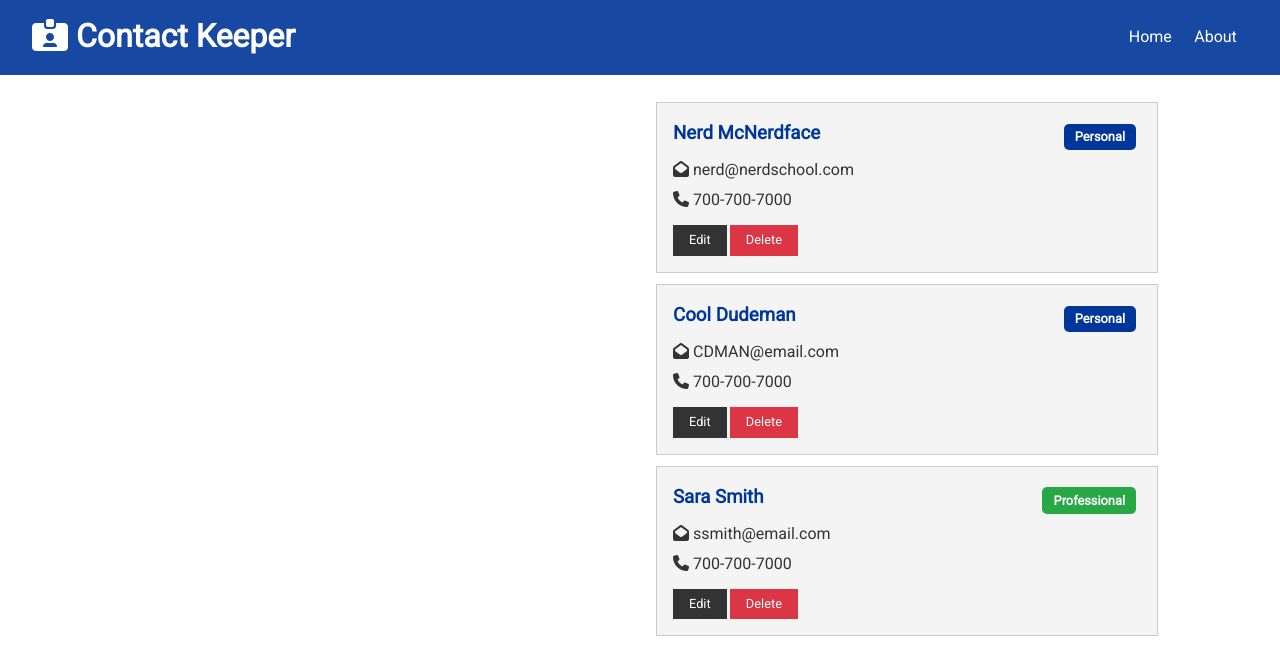
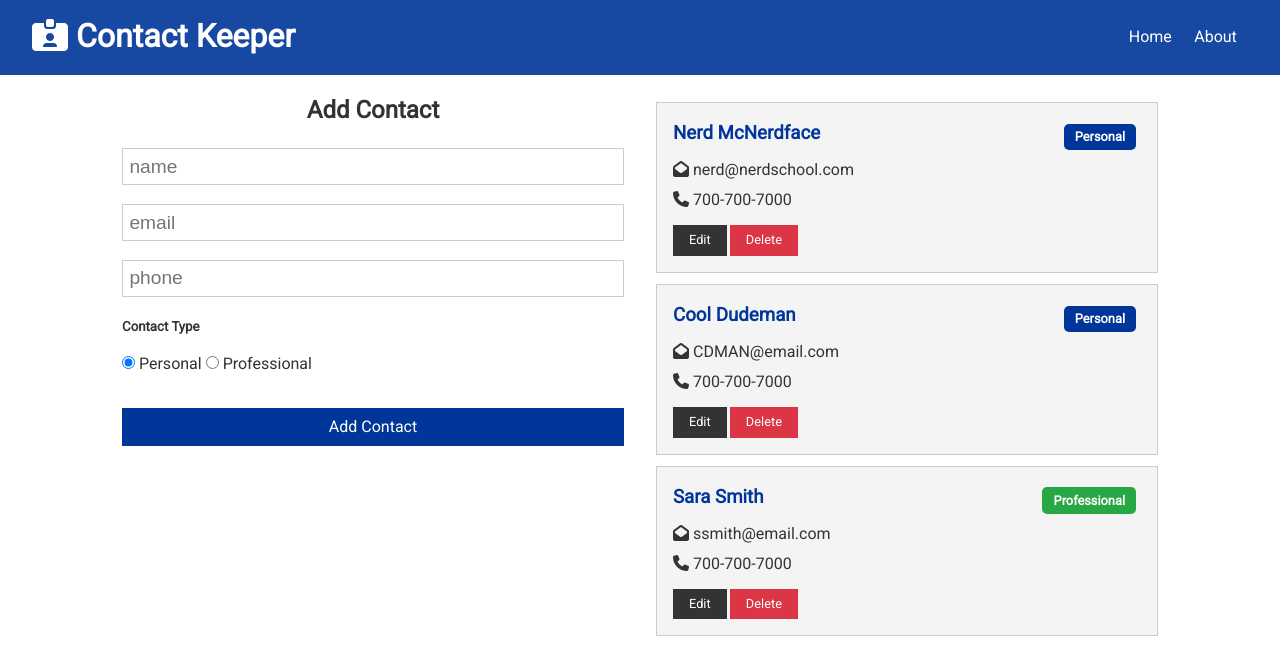
Before and after one commit to arhamilton92/ContactKeeper, a React (Create React App) app in the folder client/: page / in a window 1280 px wide. Shown: the top 658 px of the page. Built offline with nearby package versions, Linux system fonts and the light colour scheme.

Commit message:
created ContactForm component. added styled contact form to page.

```diff
--- /dev/null
+++ b/client/src/components/contacts/ContactForm.jsx
@@ -0,0 +1,51 @@
+/** @format */
+
+import React, { useState } from "react";
+
+const ContactForm = () => {
+    const [contact, setContact] = useState({
+        name: "",
+        email: "",
+        phone: "",
+        type: "personal",
+    });
+
+    const { name, email, phone, type } = contact;
+
+    const onChange = e => setContact({ ...contact, [e.target.name]: e.target.value });
+
+    return (
+        <form>
+            <h2 className="tect-primary">Add Contact</h2>
+            <input
+                type="text"
+                placeholder="name"
+                name="name"
+                value={name}
+                onChange={onChange}
+            />
+            <input
+                type="text"
+                placeholder="email"
+                name="email"
+                value={email}
+                onChange={onChange}
+            />
+            <input
+                type="text"
+                placeholder="phone"
+                name="phone"
+                value={phone}
+                onChange={onChange}
+            />
+            <h5>Contact Type</h5>
+            <input type='radio' name='type' value='personal' checked={type === 'personal'} /> Personal{' '}
+            <input type='radio' name='type' value='professional' checked={type === 'professional'} /> Professional{' '}
+            <div>
+                <input type='submit' value='Add Contact' className='btn btn-primary btn-block'></input>
+            </div>
+        </form>
+    );
+};
+
+export default ContactForm;
--- a/client/src/components/pages/Home.jsx
+++ b/client/src/components/pages/Home.jsx
@@ -1,11 +1,12 @@
 import React from 'react'
 import Contacts from '../contacts/Contacts'
+import ContactForm from '../contacts/ContactForm'
 
 const Home = () => {
     return (
         <div className='grid-2'>
             <div>
-                {/* Contact Form */}
+                <ContactForm />
             </div>
             <div>
                 <Contacts />
```
